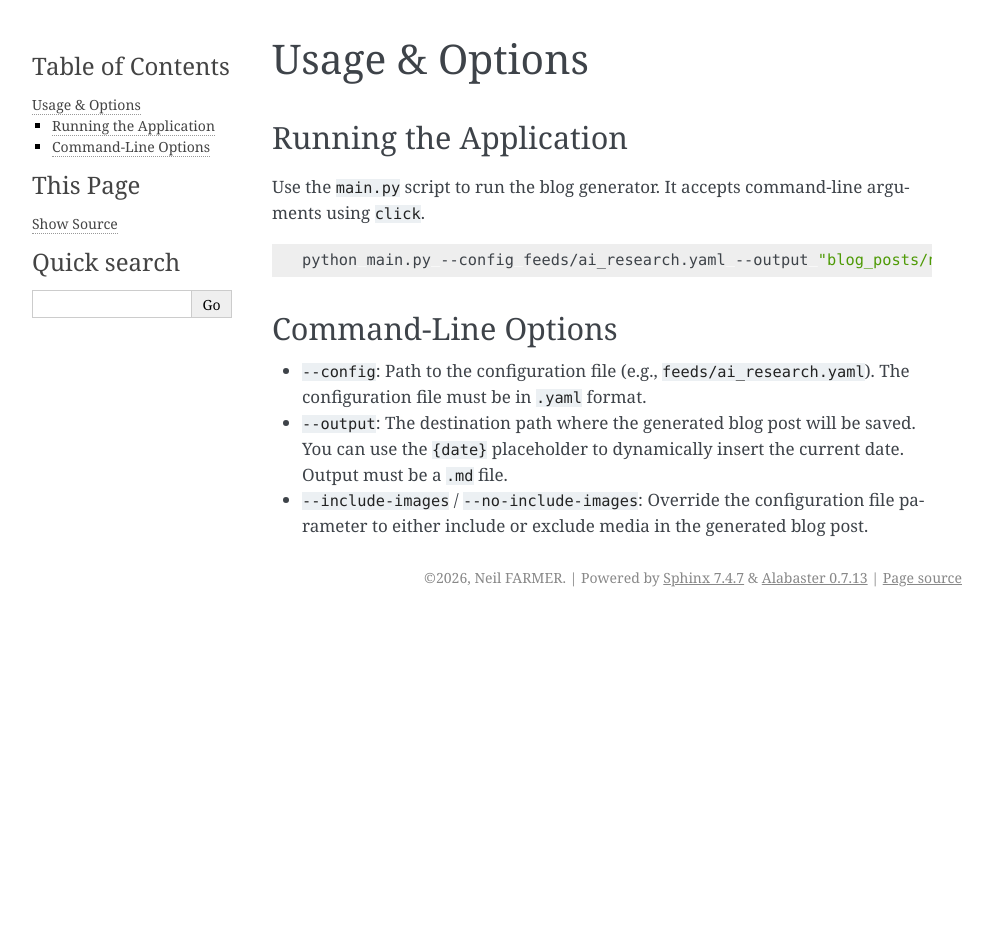
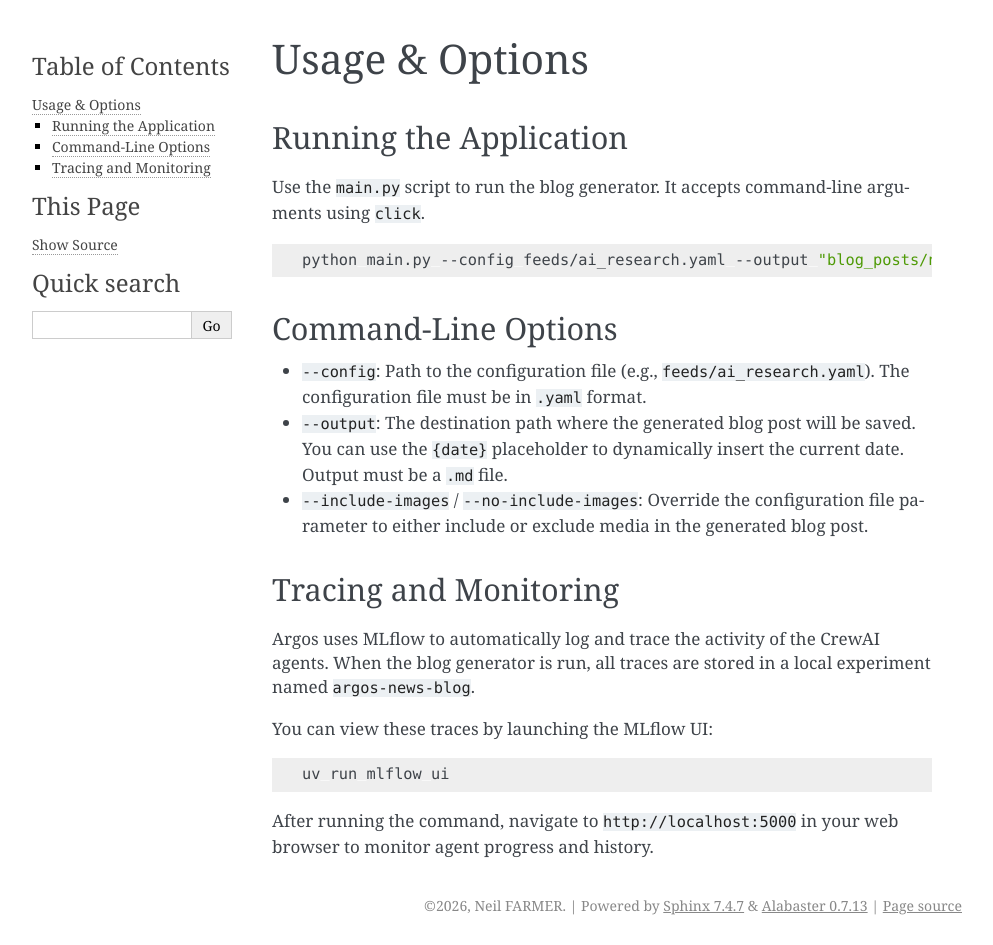
Before and after one commit to Neilstid/argos, a Sphinx documentation site: the page built from docs/source/usage.rst, in a window 1280 px wide. Shown: the whole page, without its empty margins (148-1141 px from the left). Built offline with Sphinx 7.4.7, drawn with Linux system fonts in a browser that asks for light colours; before the commit the page ends 900 px from its top, so only the background shows below that.

Commit message:
Add mlflow tracing

```diff
--- a/docs/source/usage.rst
+++ b/docs/source/usage.rst
@@ -16,3 +16,17 @@ Command-Line Options
 - ``--config``: Path to the configuration file (e.g., ``feeds/ai_research.yaml``). The configuration file must be in ``.yaml`` format.
 - ``--output``: The destination path where the generated blog post will be saved. You can use the ``{date}`` placeholder to dynamically insert the current date. Output must be a ``.md`` file.
 - ``--include-images`` / ``--no-include-images``: Override the configuration file parameter to either include or exclude media in the generated blog post.
+
+Tracing and Monitoring
+----------------------
+
+Argos uses MLflow to automatically log and trace the activity of the CrewAI agents.
+When the blog generator is run, all traces are stored in a local experiment named ``argos-news-blog``.
+
+You can view these traces by launching the MLflow UI:
+
+.. code-block:: bash
+
+    uv run mlflow ui
+
+After running the command, navigate to ``http://localhost:5000`` in your web browser to monitor agent progress and history.
--- a/main.py
+++ b/main.py
@@ -2,6 +2,7 @@ from workflows.news_blog import NewsBlogWorkflow
 import click
 from datetime import datetime
 from dotenv import load_dotenv
+import mlflow
 
 @click.command()
 @click.option('--config', type=click.Path(), help='Path to the configuration file (hint: check in feeds folder). Configuration file must be in .yaml format.')
@@ -41,4 +42,6 @@ def write_blog(
 
 if __name__ == '__main__':
     load_dotenv()
+    mlflow.set_experiment("argos-news-blog")
+    mlflow.crewai.autolog()
     write_blog()
--- a/pyproject.toml
+++ b/pyproject.toml
@@ -12,6 +12,7 @@ dependencies = [
     "litellm>=1.84.0",
     "llmlingua>=0.2.2",
     "mistralai<2.0.0",
+    "mlflow>=2.15.0",
     "pydantic>=2.13",
     "tenacity>=9.1.4",
     "trafilatura>=2.0.0",
```
Also changed, not shown: AGENTS.md (+7 -0 lines), README.md (+12 -0 lines), 1 other file.
